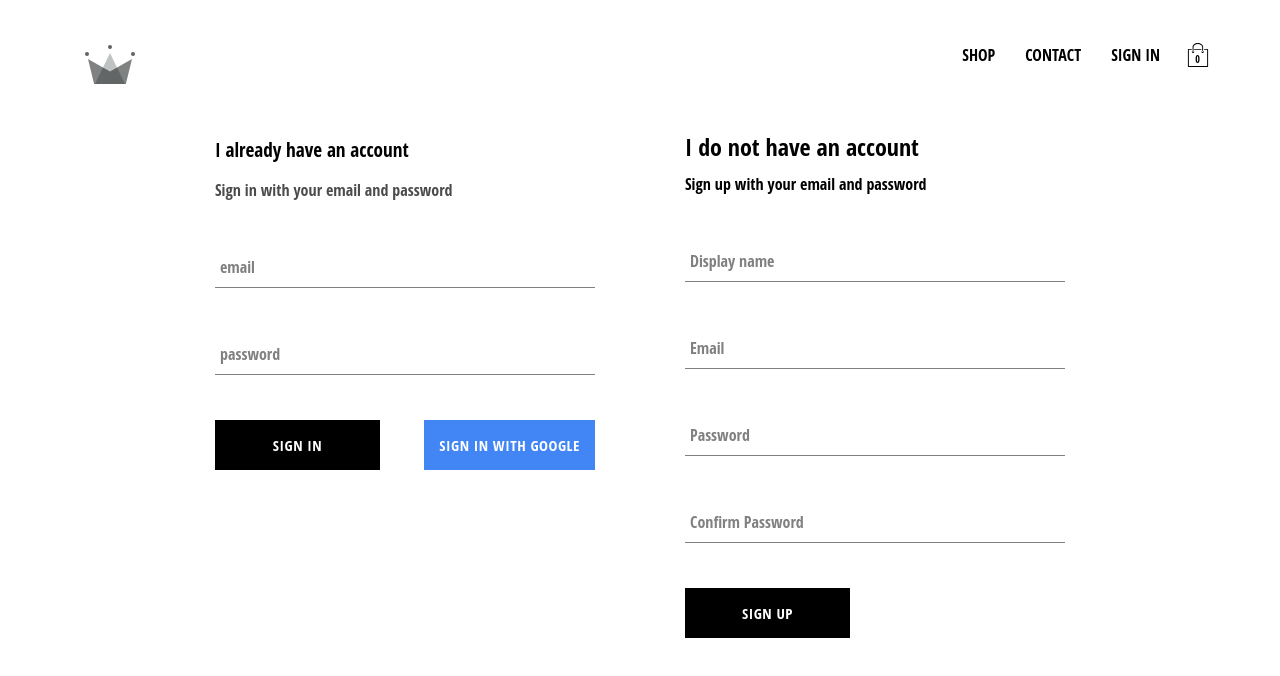
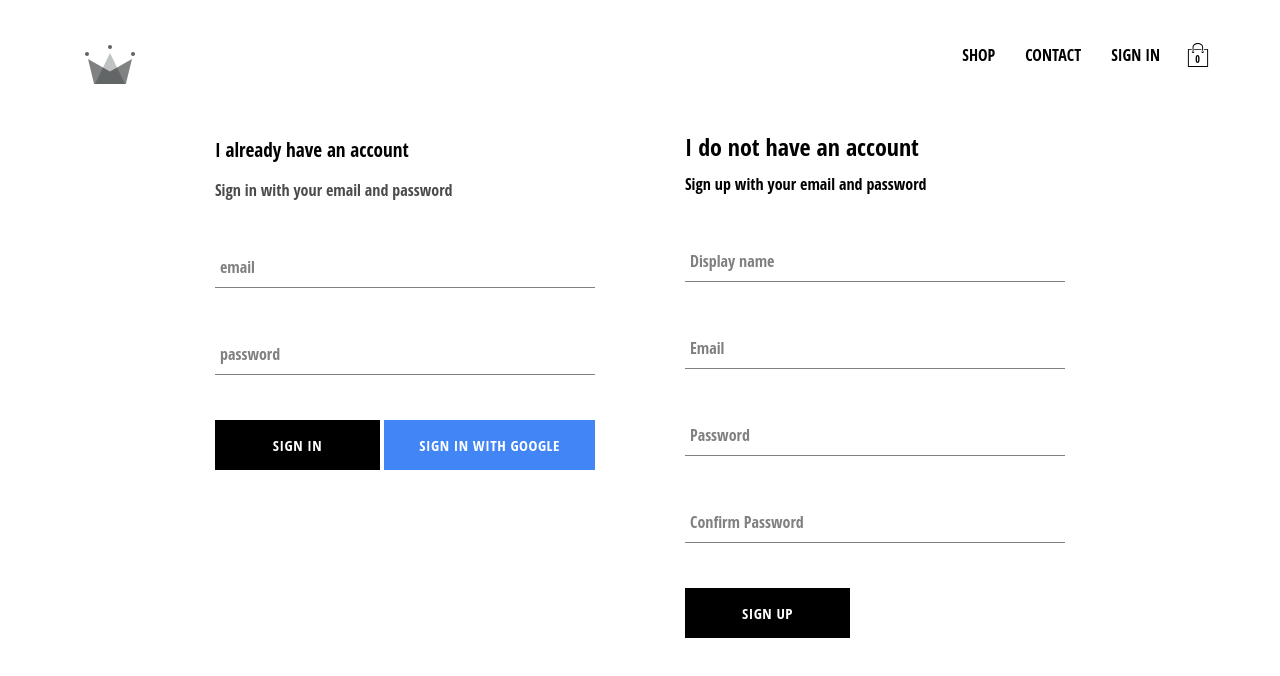
Before and after one commit to tiago-jv0/master-project, a React (Create React App) app: page /signIn in a window 1280 px wide. Shown: the top 676 px of the page. Built offline with nearby package versions, Linux system fonts and the light colour scheme; no server answers; a web font is replaced by a local one.

Commit message:
Custom button and CollectionItem styling has changed

```diff
--- a/src/components/collectionItem/CollectionItem.js
+++ b/src/components/collectionItem/CollectionItem.js
@@ -1,5 +1,7 @@
 import React from 'react';
 import './collectionItem.scss';
+
+import CustomButtom from '../customButton/CustomButton'
 
 const CollectionItem = ({ id, name, price, imageUrl }) => {
     return (
@@ -9,6 +11,9 @@ const CollectionItem = ({ id, name, price, imageUrl }) => {
                 <span className="name">{name}</span>
                 <span className="price">${price}</span>
             </div>
+
+            <CustomButtom inverted>ADD TO CART</CustomButtom>
+
         </div>
     );
 };
--- a/src/components/collectionItem/collectionItem.scss
+++ b/src/components/collectionItem/collectionItem.scss
@@ -4,6 +4,7 @@
   flex-direction: column;
   height: 350px;
   align-items: center;
+  position: relative;
 
   .image {
     width: 100%;
@@ -11,6 +12,25 @@
     background-size: cover;
     background-position: center;
     margin-bottom: 5px;
+  }
+
+  .custom-button {
+    width: 80%;
+    opacity: 0.7;
+    position: absolute;
+    top: 255px;
+    display: none;
+  }
+
+  &:hover {
+    .image {
+      opacity: 0.8;
+    }
+
+    .custom-button {
+      opacity: 0.85;
+      display: flex;
+    }
   }
 
   .collection-footer {
--- a/src/components/customButton/CustomButton.js
+++ b/src/components/customButton/CustomButton.js
@@ -1,9 +1,9 @@
 import React from 'react';
 import './customButton.scss';
 
-const CustomButton = ({ children, isGoogleSignIn, ...buttonProperties }) => {
+const CustomButton = ({ children, isGoogleSignIn, inverted, ...buttonProperties }) => {
     return (
-        <button className={`${isGoogleSignIn ? 'google-sign-in' : ''} custom-button`} {...buttonProperties}>
+        <button className={`${isGoogleSignIn ? 'google-sign-in' : ''} ${inverted ? 'inverted' : ''} custom-button`} {...buttonProperties}>
             {children}
         </button>
     );
--- a/src/components/customButton/customButton.scss
+++ b/src/components/customButton/customButton.scss
@@ -3,14 +3,18 @@
   width: auto;
   height: 50px;
   letter-spacing: 0.5px;
+  line-height: 50px;
+  padding: 0 35px 0 35px;
   font-size: 15px;
   background-color: black;
   color: white;
   text-transform: uppercase;
-    font-family: 'Open Sans Condensed' !important;
+  font-family: 'Open Sans Condensed';
   font-weight: bolder;
   border: none;
   cursor: pointer;
+  display: flex;
+  justify-content: center;
 
   &:hover {
     background-color: white;
@@ -21,11 +25,22 @@
   &.google-sign-in {
     background-color: #4285f4;
     color: white;
-      padding: 15px;
 
     &:hover {
       background-color: #357ae8;
       border: none;
     }
   }
+
+  &.inverted {
+    background-color: white;
+    color: black;
+    border: 1px solid black;
+
+    &:hover {
+      background-color: black;
+      color: white;
+      border: none;
     }
+  }
+}
```
Lines whose indentation alone changed are shown as unchanged.
